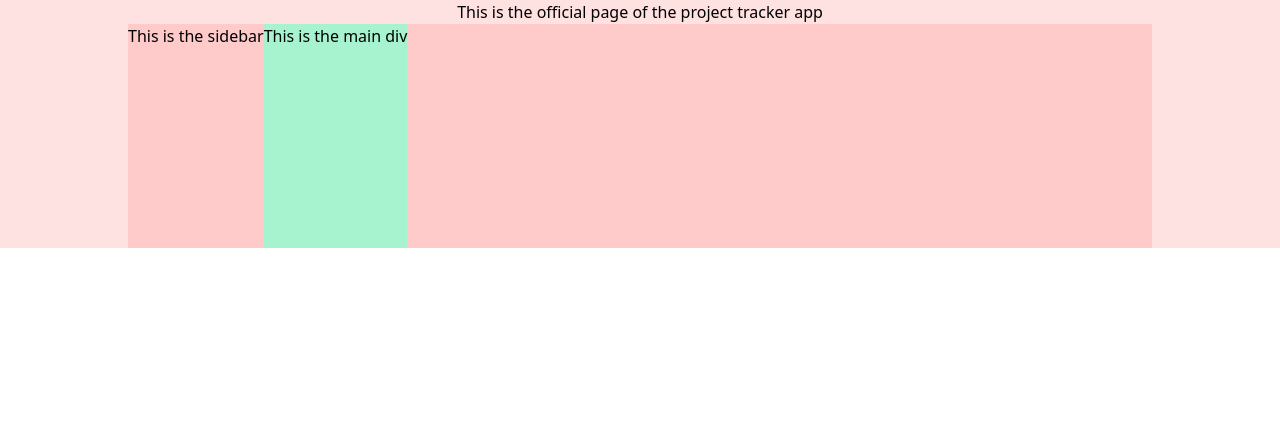
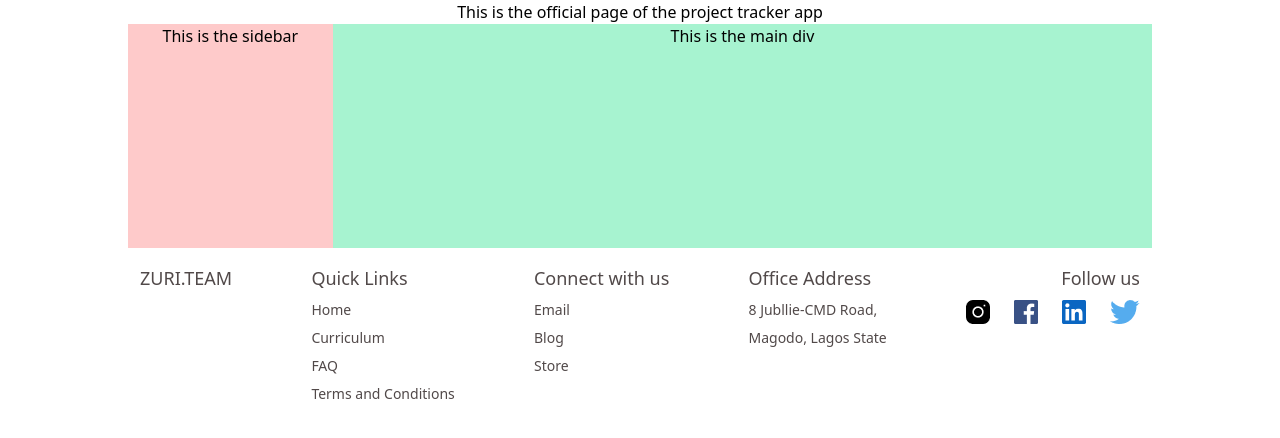
Before and after one commit to paisoncodes/zuri_team_progress_tracker, a Vue app in the folder frontend/: page / in a window 1280 px wide. Shown: the top 438 px of the page. Built offline with nearby package versions, Linux system fonts and the light colour scheme; the HTML template or start-up script is replaced by a standard one.

Commit message:
Addition of Footer to Home page

```diff
--- a/frontend/src/components/HomeContainer.vue
+++ b/frontend/src/components/HomeContainer.vue
@@ -1,8 +1,8 @@
 <template>
 <div class="w-4/5 mx-auto">
     <div class="flex bg-red-200 h-56">
-        <div>This is the sidebar</div>
-        <div class="flex-grow-1 bg-green-200">This is the main div</div>
+        <div class="w-1/5">This is the sidebar</div>
+        <div class="w-4/5 flex-grow-1 bg-green-200">This is the main div</div>
     </div>
 </div>
 </template>
--- a/frontend/src/views/Home.vue
+++ b/frontend/src/views/Home.vue
@@ -1,15 +1,17 @@
 <template>
-  <div class="bg-red-100 text-center">
+  <div class="text-center">
     This is the official page of the project tracker app
     <HomeContainer />
+    <Footer />
   </div>
 </template>
 
 <script>
 import HomeContainer from '../components/HomeContainer.vue'
+import Footer from '../components/Footer.vue'
 
 export default {
-  components: { HomeContainer },
+  components: { HomeContainer, Footer },
   name: 'Home',
 }
 </script>
```
